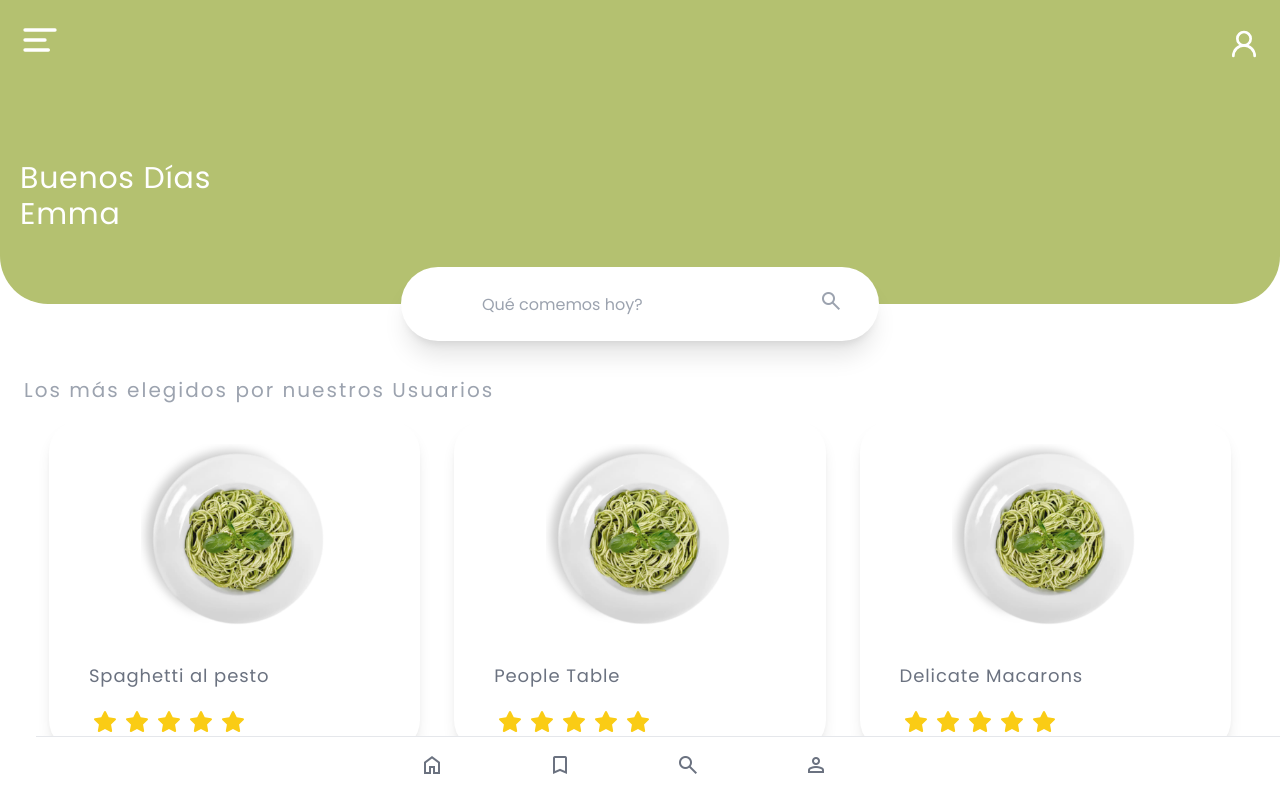
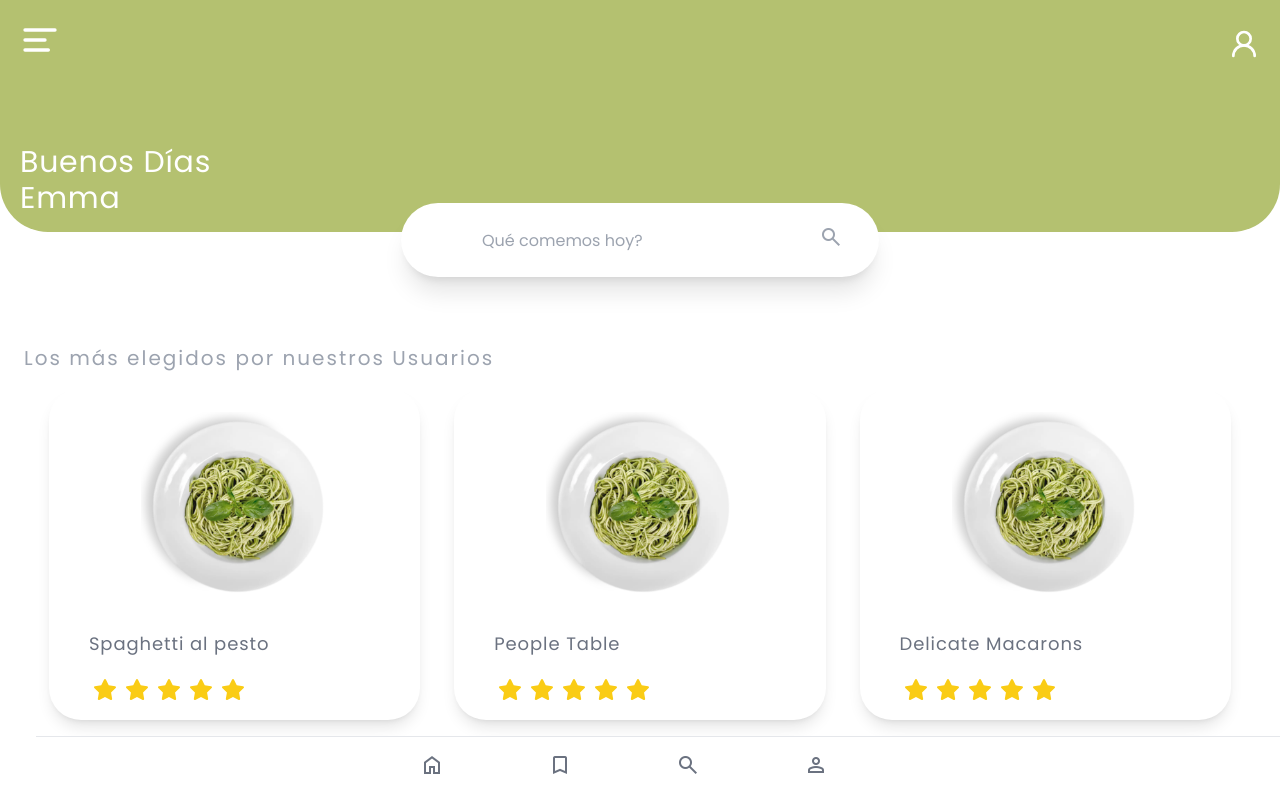
Before and after one commit to Cecimartinez/que-comemos, a React (Vite) app in the folder que-comemos-app/: page / in a window 1280 px wide. Built offline with nearby package versions, Linux system fonts and the light colour scheme.

Commit message:
Home page and Home components updated

```diff
--- a/que-comemos-app/src/pages/Home/Home.jsx
+++ b/que-comemos-app/src/pages/Home/Home.jsx
@@ -12,7 +12,7 @@ export const Home = () => {
       <div className="w-full flex justify-center items-center">
         <SearchBar />
       </div>
-      <div className="bg-white px-6 py-8 mt-10 w-full h-full">
+      <div className="bg-white px-6 py-16 mt-10 w-full h-full">
         <section>
           <h2 className="text-gray-400 text-xl tracking-widest font-poppins">Los más elegidos por nuestros Usuarios</h2>
         </section>
--- a/que-comemos-app/src/pages/Home/components/Greeting/Greeting.jsx
+++ b/que-comemos-app/src/pages/Home/components/Greeting/Greeting.jsx
@@ -3,7 +3,7 @@ import { Sidebar } from "../../../../components/Sidebar/Sidebar";
 
 export const Greeting = () => {
   return (
-    <header className='bg-[#B4c170] w-full h-full flex flex-col items-start  gap-20 rounded-b-5xl'>
+    <header className='bg-[#B4c170] mb-2 w-full h-full flex flex-col items-start  gap-16 rounded-b-5xl'>
       <div className=" w-full flex justify-between px-5 py-5 items-baseline">
         <Sidebar />
         <section className=" text-center ">
```
